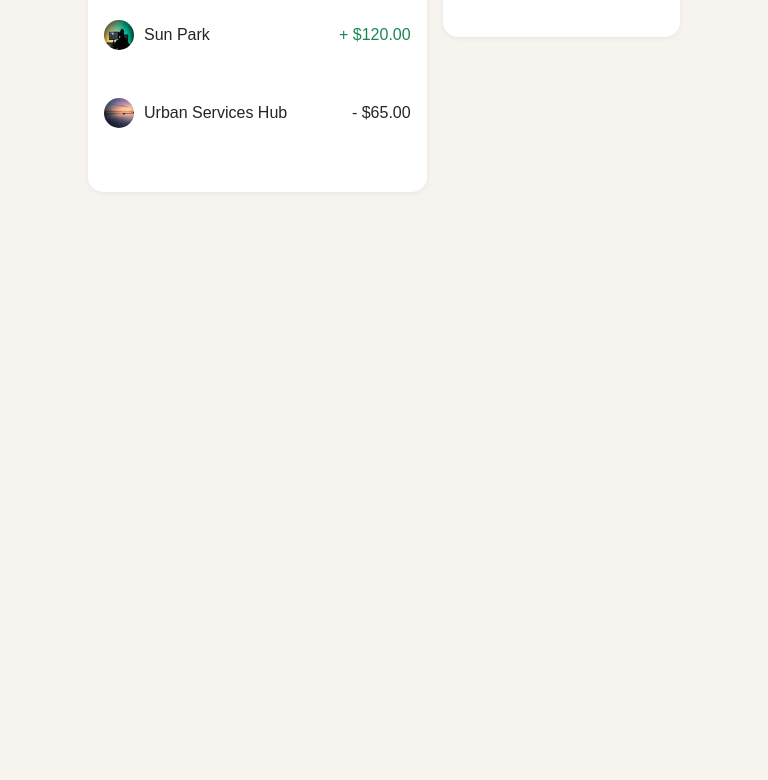
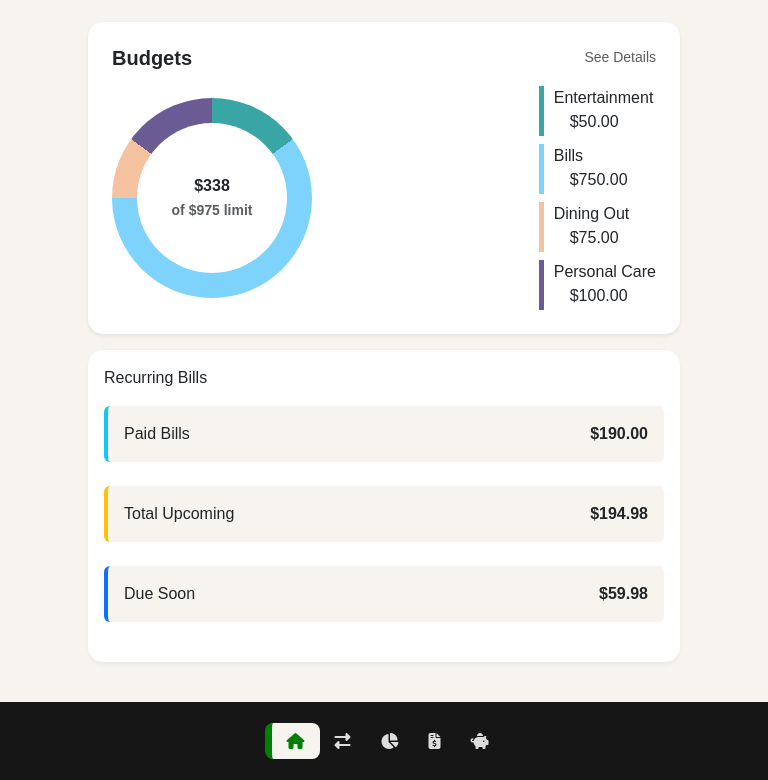
Before and after one commit to Dabel04/sidebar, a plain HTML site: page index.html in a window 768 px wide. Shown: the part 958-1738 px from the top of the page. Before the commit the page ends 1190 px from the top, so only its background shows below. Drawn offline with nearby package versions, Linux system fonts and the light colour scheme.

Commit message:
made some changes.

```diff
--- a/index.css
+++ b/index.css
@@ -87,8 +87,8 @@ img{
 /* donut chart */
 .donut {
 position: relative;
-width:150px;
-height:150px;
+width:200px;
+height:200px;
 border-radius:50%;
 background:conic-gradient(
     #39a5a5 0 15%,
@@ -103,8 +103,8 @@ content:"";
 position:absolute;
 top:50%;
 left:50%;
-width:100px;
-height:100px;
+width:150px;
+height:150px;
 background:#fff;
 border-radius:50%;
 transform:translate(-50%,-50%);
@@ -126,10 +126,15 @@ border-radius:0.5rem;
 }
 
 /* responsive design  */
-@media (max-width: 1008px) {
+@media (max-width: 500px) {
 .sidebar {
     min-height: auto;
     width: 100%;
+}
+
+.nav{
+    display: flex;
+    justify-content: space-around;
 }
 
 .menu-label, .sidebar-menu a span {
@@ -143,6 +148,7 @@ border-radius:0.5rem;
 }
 
 
+
 .sidebar-menu i {
     margin-right: 0;
     font-size: 1rem;
@@ -150,24 +156,57 @@ border-radius:0.5rem;
 .card-custom {
     width: auto;
 }
-.donut {
-    width: 120px;
-    height: 120px;
-}
-.donut::before {
-    width: 80px;
-    height: 80px;
-}
-.donut-text {
-    font-size: 0.9rem;
-}
+
 
 .bill-box {
     padding: 0.5rem 0.75rem;
 }
 
 .pots{
-    flex-direction: row !important;
+    flex-direction: column !important;
     flex-wrap: wrap;
 }
+.budget {
+    display: grid;
+    grid-template-columns: repeat(2, 1fr);
+    row-gap: 0.4rem;
+    column-gap: 1rem;
 }
+
+}
+
+@media (min-width: 501px) and (max-width: 1110px) {
+    .sidebar {
+        display: flex;
+        min-height: auto;
+        width: 100%;
+    }
+
+    .nav-link{
+        display: flex;
+        justify-content: space-around;
+    }
+
+    .menu-label, .sidebar-menu a span {
+        display: none;
+    }
+
+    .flex-column {
+        flex-direction: row !important;
+        flex-wrap: wrap;
+        justify-content: center;
+    }
+
+
+    .sidebar-menu i {
+        font-size: 1rem;
+    }
+    .card-custom {
+        width: auto;
+    }
+    .bill-box {
+        padding: 0.5rem 0.75rem;
+    }
+
+
+}
--- a/index.html
+++ b/index.html
@@ -12,7 +12,7 @@
     <div class="container-fluid">
         <div class="row flex-column flex-md-row">
             <!-- Sidebar -->
-            <div class="col-12 col-md-2 sidebar d-flex flex-column order-2 order-md-1">
+            <div class="col-12 col-md-2 sidebar d-flex flex-column order-2 order-xl-1">
                 <h4 class="mb-4 menu-label">finance</h4>
                 <nav class="nav flex-column sidebar-menu">
                     <a class="nav-link active" href="#"><i class="fas fa-home"></i> <span>Overview</span></a>
@@ -26,32 +26,32 @@
                 </div>
             </div>
             <!-- Main Content -->
-            <div class="col-12 col-md-10 p-4 order-1 order-md-2">
+            <div class="col-12 col-md-10 p-4 order-1 order-xl-2">
                 <h4>Overview</h4>
                 <div class="row flex-column flex-md-row g-3 mt-3">
                     <!-- Current Balance -->
-                    <div class="col-md-4">
+                    <div class="col-md-4 col-xl-4 col-lg-4">
                         <div class="card-custom text-white bg-dark">
                             <p class="mb-1">Current Balance</p>
                             <h3>$4,836.00</h3>
                         </div>
                     </div>
                     <!-- Income -->
-                    <div class="col-md-4">
+                    <div class="col-md-4 col-xl-4">
                         <div class="card-custom">
                             <p class="mb-1">Income</p>
                             <h3>$3,814.25</h3>
                         </div>
                     </div>
                     <!-- Expenses -->
-                    <div class="col-md-4">
+                    <div class="col-md-4 col-xl-4">
                         <div class="card-custom">
                             <p class="mb-1">Expenses</p>
                             <h3>$1,700.50</h3>
                         </div>
                     </div>
                     <!-- Pots Card -->
-                    <div class="col-md-7">
+                    <div class="col-xl-7 col-lg-12 col-md-12">
                         <div class="card-custom shadow-sm border-0 p-4 rounded">
                             <div class="d-flex justify-content-between align-items-center mb-3">
                                 <h5 class="fw-bold mb-0">Pots</h5>
@@ -131,21 +131,21 @@
 
                         </div>
                        <!-- Budgets Card -->
-                    <div class="col-md-5">
+                    <div class="col-xl-5 col-lg-12 col-md-12">
                         <div class="card-custom shadow-sm border-0 p-4 pots">
-                            <div class="d-flex justify-content-between align-items-center mb-3 pots2">
+                            <div class="d-flex justify-content-between align-items-center mb-3">
                                 <h5 class="fw-bold mb-0">Budgets</h5>
                                 <a href="#" class="text-muted small text-decoration-none">See Details</a>
                             </div>
-                            <div class="d-flex align-items-center">
-                                <div class="donut me-4">
+                            <div class="d-flex align-items-center justify-content-between pots">
+                                <div class="donut">
                                     <span class="donut-text">$338<br><small class="text-muted">of $975 limit</small></span>
                                 </div>
-                                <ul class="list-unstyled m-0 flex-grow-1">
-                                    <li class="mb-2"><span class=" bg-teal"></span> Entertainment <p class="mx-3">$50.00</p></li>
-                                    <li class="mb-2"><span class=" bg-cyan"></span> Bills <p class="mx-3">$750.00</p></li>
-                                    <li class="mb-2"><span class=" bg-peach"></span> Dining Out <p class="mx-3">$75.00</p></li>
-                                    <li><span class="dot bg-purple"></span> Personal Care <p class="mx-3">$100.00</p></li>
+                                <ul class="list-unstyled m-0 budget">
+                                    <li class="mb-2"><div class="line bg-teal">Entertainment <p class="mx-3">$50.00</p></div></li>
+                                    <li class="mb-2"><div class="line bg-cyan"> Bills <p class="mx-3">$750.00</p></div></li>
+                                    <li class="mb-2"><div class="line bg-peach"> Dining Out <p class="mx-3">$75.00</p></div></li>
+                                    <li><div class="line bg-purple"> Personal Care <p class="mx-3">$100.00</p></div></li>
                                 </ul>
                             </div>
                         </div>
```
